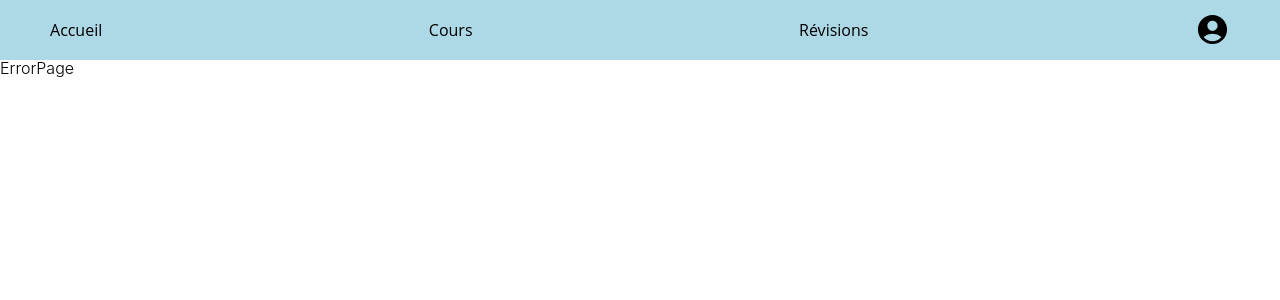
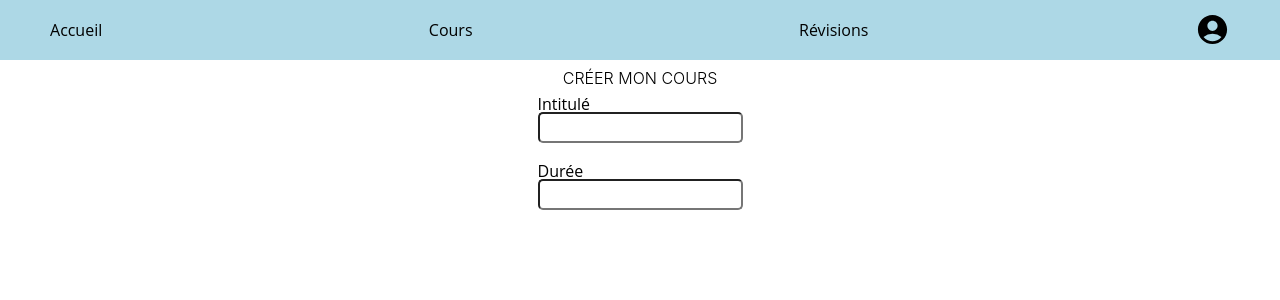
Before and after one commit to MadLiy/DIGI-PROJET, a React (Vite) app in the folder front/: page /create-course in a window 1280 px wide. Shown: the top 300 px of the page. Built offline with nearby package versions, Linux system fonts and the light colour scheme.

Commit message:
changes createcourse

```diff
--- a/front/src/App.tsx
+++ b/front/src/App.tsx
@@ -3,6 +3,7 @@ import ErrorPage from './components/errorPage/ErrorPage'
 import Home from './components/home/Home'
 import RegisterPage from './components/registerPage/RegisterPage'
 import LoginPage from './components/loginPage/LoginPage'
+import CreateCourse from './components/createCourse/createCourse'
 
 function App() {
 
@@ -12,6 +13,7 @@ function App() {
       <Route path="/register" element={<RegisterPage />} />
       <Route path="/" element={<Home />} />
       <Route path="*" element={<ErrorPage />} />
+      <Route path="/create-course" element={<CreateCourse />} />
     </Routes>
   )
 }
--- /dev/null
+++ b/front/src/components/createCourse/createCourse.css
@@ -0,0 +1,19 @@
+.course {
+    box-sizing: border-box;
+    display: flex;
+    flex-direction: column;
+    align-items: center;
+    margin-top: 10px;
+    padding: 0 25%;
+}
+
+.element {
+    width: 100%;
+    margin: 5px;
+    padding: 5px;
+}
+
+h2 {
+    margin: 5px;
+    font-size: 30px;
+}
--- /dev/null
+++ b/front/src/components/createCourse/createCourse.tsx
@@ -0,0 +1,23 @@
+import React from "react";
+import "./createCourse.css"
+
+// Creation de cours de soutien entre eleve
+const CreateCourse = () => {
+    return (
+        <section className="course">
+            <h2>CRÉER MON COURS</h2>
+            <form className="create-course-form">
+                <div className="element name">
+                    <label htmlFor="name">Intitulé</label>
+                    <input type="text" id="name" name="name"/>
+                </div>
+                <div className="element duration">
+                    <label htmlFor="duration">Durée</label>
+                    <input type="text" id="duration" name="duration"/>
+                </div>
+            </form>
+        </section>
+    );
+}
+
+export default CreateCourse;
```
